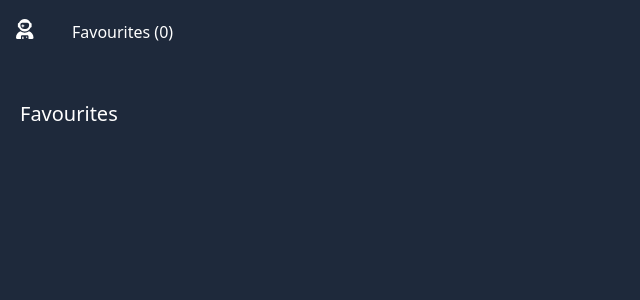
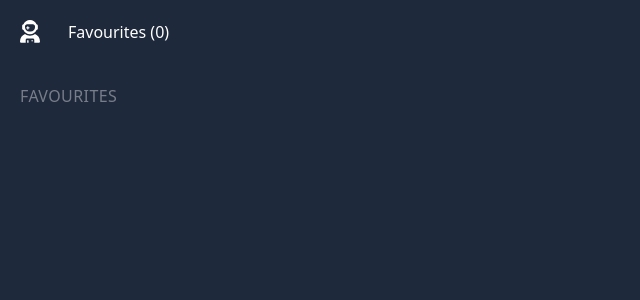
Before and after one commit to muzafarova/nasa-apod, a Nuxt app: page /favourites.client in a window 1280 px wide. Shown: the top 300 px of the page, without its empty margins (0-640 px from the left). Built offline with nearby package versions, Linux system fonts and the light colour scheme.

Commit message:
Align things better

```diff
--- a/components/ApodDefault.vue
+++ b/components/ApodDefault.vue
@@ -5,7 +5,7 @@ const apodMediaStore = useApodMediaStore();
 </script>
 
 <template>
-  <div>
+  <div class="space-y-4">
     <header>
       <PageHeading tag="h1">Astronomy Picture of the Day</PageHeading>
       <div v-if="apodMediaStore.status === 'pending'">Loading...</div>
@@ -26,7 +26,7 @@ const apodMediaStore = useApodMediaStore();
       </NuxtLink>
       <FavToggleButton
         :item="apodMediaStore.media"
-        class="absolute -right-5 top-2 inline-flex p-5"
+        class="absolute -right-4 top-0 inline-flex p-4"
       />
     </div>
   </div>
--- a/components/ApodGallery.vue
+++ b/components/ApodGallery.vue
@@ -15,7 +15,7 @@ const apodGallery = useApodGalleryStore();
   </header>
   <label
     for="since"
-    class="inline-flex flex-wrap py-1 gap-y-1 gap-x-2 text-sm text-slate-300"
+    class="inline-flex flex-wrap py-2 gap-y-1 gap-x-2 text-sm text-slate-300"
   >
     Since
     <input
--- a/components/ApodMediaCard.vue
+++ b/components/ApodMediaCard.vue
@@ -10,16 +10,14 @@ defineProps<{
 
 <template>
   <div class="w-full inline-flex flex-col text-white">
-    <div class="py-4">
-      <time class="text-sm text-slate-400">{{ formatDate(date) }}</time>
-      <h2 class="text-xl flex items-center gap-5">
-        {{ title }}
-        <slot />
-      </h2>
-    </div>
+    <time class="text-sm text-slate-400">{{ formatDate(date) }}</time>
+    <h2 class="text-xl flex items-center gap-5 mb-4">
+      {{ title }}
+      <slot />
+    </h2>
 
     <figure class="flex flex-wrap">
-      <figcaption v-if="description" class="xl:w-1/5 bg-slate-700 p-5 shrink-0">
+      <figcaption v-if="description" class="xl:w-1/5 bg-slate-700 p-4 shrink-0">
         <p class="text-base xl:text-sm max-w-prose">
           {{ description }}
         </p>
@@ -28,8 +26,9 @@ defineProps<{
         <img v-if="mediaType === 'image'" :src="url" :alt="title" />
         <iframe
           v-else-if="mediaType === 'video'"
+          tabindex="0"
           :src="url"
-          :title="title"
+          :title="`${title} - YouTube`"
           width="1120"
           height="630"
           class="max-w-full"
--- a/components/FavToggleButton.vue
+++ b/components/FavToggleButton.vue
@@ -20,6 +20,9 @@ defineOptions({
       class="inline-flex"
       @click="() => favouritesStore.toggle(item)"
     >
+      <span class="sr-only">{{
+        isActive ? 'Remove from favourites' : 'Add to favourites'
+      }}</span>
       <span class="size-5">
         <!-- // !Font Awesome Free 6.7.2 by @fontawesome - https://fontawesome.com
       License - https://fontawesome.com/license/free Copyright 2025 Fonticons,
@@ -28,6 +31,7 @@ defineOptions({
           xmlns="http://www.w3.org/2000/svg"
           viewBox="0 0 576 512"
           :class="isActive ? 'fill-yellow-500' : 'fill-slate-400'"
+          :title="isActive ? 'Remove from favourites' : 'Add to favourites'"
         >
           <path
             v-if="isActive"
--- a/components/PageHeading.vue
+++ b/components/PageHeading.vue
@@ -3,7 +3,7 @@ defineProps<{ tag: string }>();
 </script>
 
 <template>
-  <component :is="tag" class="uppercase tracking-wide text-slate-400">
+  <component :is="tag" class="uppercase tracking-wide text-white/40">
     <slot />
   </component>
 </template>
--- a/layouts/default.vue
+++ b/layouts/default.vue
@@ -20,9 +20,9 @@ useHead({
 
 <template>
   <div class="flex flex-col min-h-full">
-    <nav class="flex items-center">
-      <NuxtLink to="/" class="p-4" title="Home">
-        <span class="inline-flex size-5 fill-white">
+    <nav class="flex items-stretch">
+      <NuxtLink to="/" class="p-5" title="Home">
+        <span class="block size-5 fill-white">
           <!--!Font Awesome Free 6.7.2 by @fontawesome - https://fontawesome.com License - https://fontawesome.com/license/free Copyright 2025 Fonticons, Inc.-->
           <svg xmlns="http://www.w3.org/2000/svg" viewBox="0 0 448 512">
             <path
@@ -31,8 +31,10 @@ useHead({
           </svg>
         </span>
       </NuxtLink>
-      <FavPageLink class="p-5 flex-1" title="Your Favourites" />
+      <FavPageLink class="p-5 -ml-3" title="Your Favourites" />
     </nav>
-    <NuxtPage />
+    <div class="flex-1">
+      <NuxtPage />
+    </div>
   </div>
 </template>
--- a/pages/favourites.client.vue
+++ b/pages/favourites.client.vue
@@ -8,16 +8,16 @@ useHead({ title: 'Favourites' });
 
 <template>
   <div class="p-5">
-    <h2 class="text-xl py-4 flex items-center gap-2">Favourites</h2>
+    <PageHeading tag="h2">Favourites</PageHeading>
     <div class="flex flex-wrap gap-5 py-5 justify-start align-start">
       <div
         v-for="item of favouritesStore.favourites"
         :key="item[0]"
-        class="w-96 relative bg-slate-700 p-5"
+        class="w-96 relative bg-slate-700 p-4"
       >
         <FavToggleButton
           :item="item[1]"
-          class="block absolute right-0 top-2 m-5"
+          class="block absolute right-0 top-1 m-4"
         />
         <NuxtLink :to="`/apod/${item[1].date}`" :title="item[1].title">
           <time class="text-sm text-slate-400">{{
```
